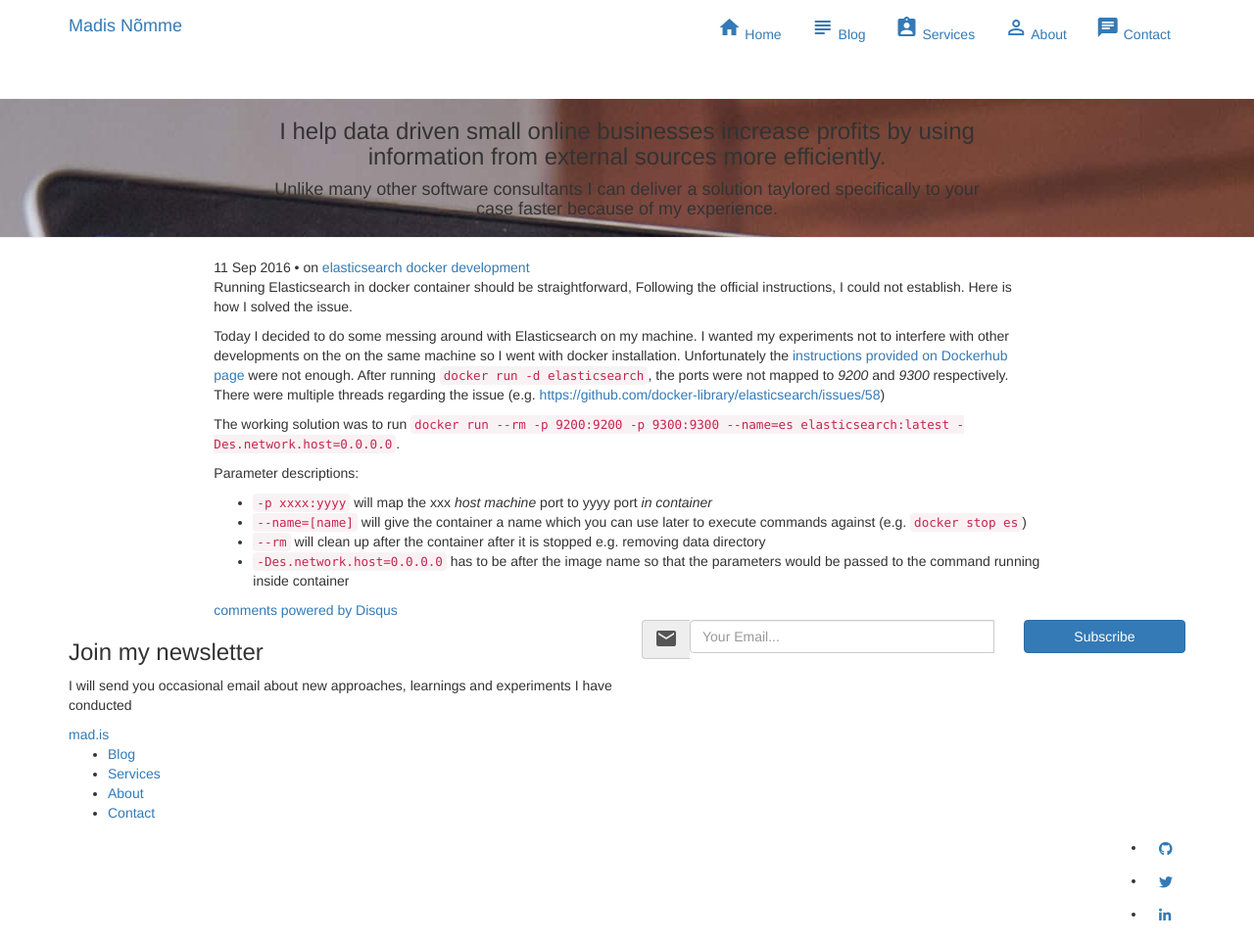
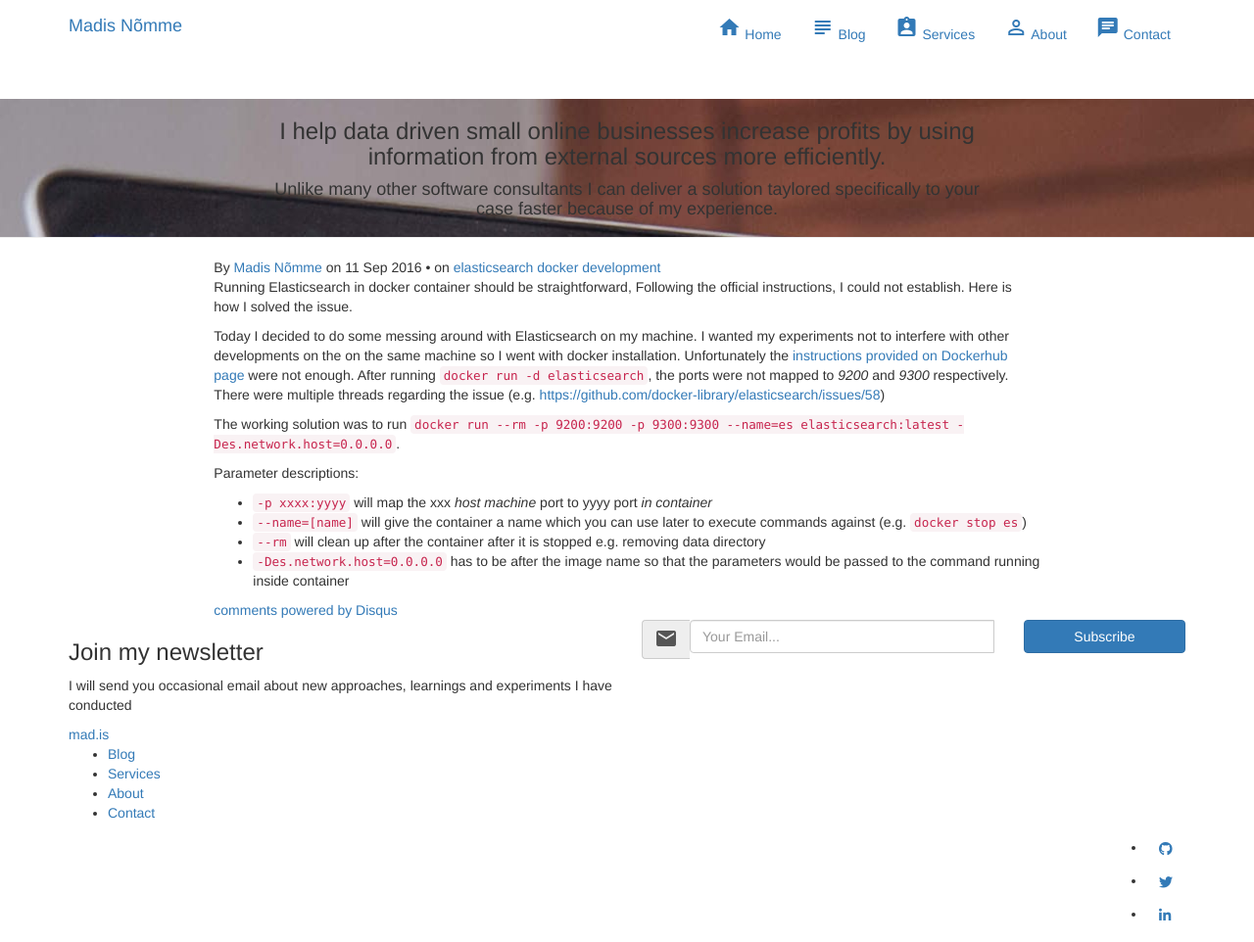
Before and after one commit to madis/blog, a Jekyll site: the page built from _posts/2016-09-11-running-elasticsearch-in-docker-container.md, in a window 1280 px wide. Shown: the whole page at 98% size. Built offline with Jekyll 4.4.1, drawn with Linux system fonts in a browser that asks for light colours; nearby versions of some CDN libraries; comment, search, counter and statistics services are not loaded.

```diff
--- a/_layouts/post.html
+++ b/_layouts/post.html
@@ -7,6 +7,7 @@ layout: default
   <article class="section section-text">
     <header class="post-header">
       <div class="post-meta">
+        By <a href="/about" rel="author">{{ site.author.name }}</a> on
         <time datetime="{{ page.date | date: "%-d %b %Y" }}" class="post-meta__date date">{{ page.date | date: "%-d %b %Y" }}</time> &#8226; <span class="post-meta__tags">on {% for tag in page.tags %}<a href="{{ site.baseurl }}tags/#{{ tag }}">{{ tag }}</a> {% endfor %}</span>
       </div>
     </header>
--- /dev/null
+++ b/googlefa6f0b5b0d29275a.html
@@ -0,0 +1 @@
+google-site-verification: googlefa6f0b5b0d29275a.html
```
